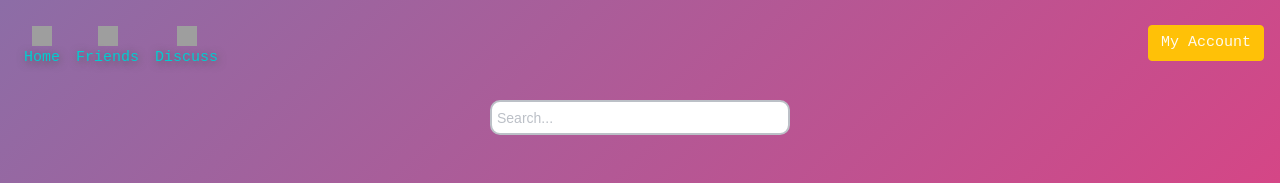
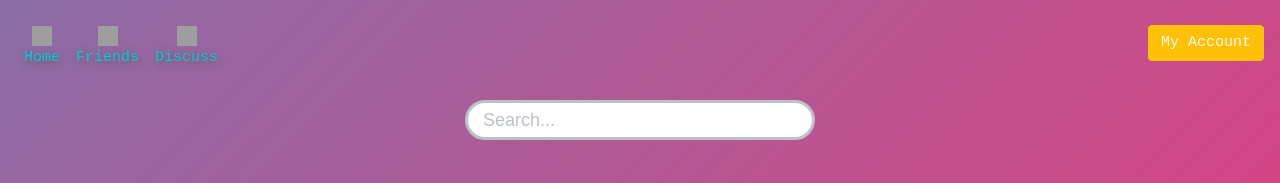
Before and after one commit to bbyiinini/Unihack, a React (Create React App) app: page /findclassmate in a window 1280 px wide. Shown: the top 183 px of the page. Built offline with nearby package versions, Linux system fonts and the light colour scheme; grey boxes are pictures that could not be loaded.

Commit message:
Finished all components

```diff
--- a/src/App.js
+++ b/src/App.js
@@ -30,9 +30,6 @@ class App extends Component {
     this.setState({
       loggedIn: localStorage.getItem("myLog") === "no" ? false : true
     });
-    console.log(
-      "toggle " + localStorage.getItem("myLog") + " " + this.state.loggedIn
-    );
   }
 
   render() {
--- a/src/components/FindClassMate.js
+++ b/src/components/FindClassMate.js
@@ -14,10 +14,6 @@ let page = 0;
 //   console.log(data.persons.filter((person) => person.class.includes(classID)));
 //   return data.persons.filter((person) => person.class.includes(classID));
 // }
-
-const findPeople = (classID) => {
-  return "Hi " + classID;
-};
 
 const FindClassMate = () => {
   const [result, setResult] = useState(data.persons);
--- a/src/components/NavBar.js
+++ b/src/components/NavBar.js
@@ -1,4 +1,4 @@
-import React, { useEffect } from "react";
+import React from "react";
 import Modal from "react-modal";
 import {
   Navbar,
@@ -83,7 +83,7 @@ const NavBar = (props) => {
           {props.loggedIn ? (
             <OverlayTrigger
               trigger="focus"
-              placement="bottom"
+              placement="left-end"
               overlay={popover}
             >
               <Button
--- a/src/components/Signin.js
+++ b/src/components/Signin.js
@@ -9,7 +9,6 @@ const Signin = (props) => {
 
   const login = () => {
     localStorage.setItem("myLog", "yes");
-    props.toggleLogin();
   };
 
   const signin = (e) => {
@@ -18,10 +17,10 @@ const Signin = (props) => {
       alert("User Name or Password Wrong!");
     } else {
       setSignedIn(true);
-      // localStorage.setItem("myLog", true);
       login();
       setTimeout(() => {
         history.push("/");
+        props.toggleLogin();
       }, 1000);
     }
   };
--- a/src/components/post/Post.js
+++ b/src/components/post/Post.js
@@ -72,7 +72,7 @@ class Post extends Component {
             return (
               <PostWrapper>
                 <Comment
-                  key={item.id}
+                  key={"index"}
                   author={item.author}
                   avatar={<Avatar src={item.authorImage} />}
                   content={item.content}
@@ -99,7 +99,7 @@ class Post extends Component {
                   {item.comment.map((item2, index2) => {
                     return (
                       <Comment
-                        key={this.state.usr.id}
+                        key={index2}
                         author={this.state.user.name}
                         avatar={<Avatar src={this.state.user.image} />}
                         content={item2}
--- a/src/styles.css
+++ b/src/styles.css
@@ -46,13 +46,14 @@
 }
 
 .search-class {
-  width: 300px;
-  height: 35px;
-  border: 2px solid #bcc0c7;
+  width: 350px;
+  height: 40px;
+  border: 3px solid #bcc0c7;
   color: black;
   outline: none;
-  padding-left: 5px;
-  border-radius: 10px;
+  font-size: 18px;
+  padding-left: 15px;
+  border-radius: 20px;
   margin: 100px 0px 50px 0px;
 }
 .search-class::placeholder {
@@ -60,11 +61,11 @@
 }
 
 .search-class:hover {
-  border: 2px solid #9da0ab;
+  border: 3px solid #9da0ab;
 }
 
 .search-class:focus {
-  border: 2px solid #cd353b;
+  border: 3px solid #cd353b;
 }
 
 .load-more {
```
